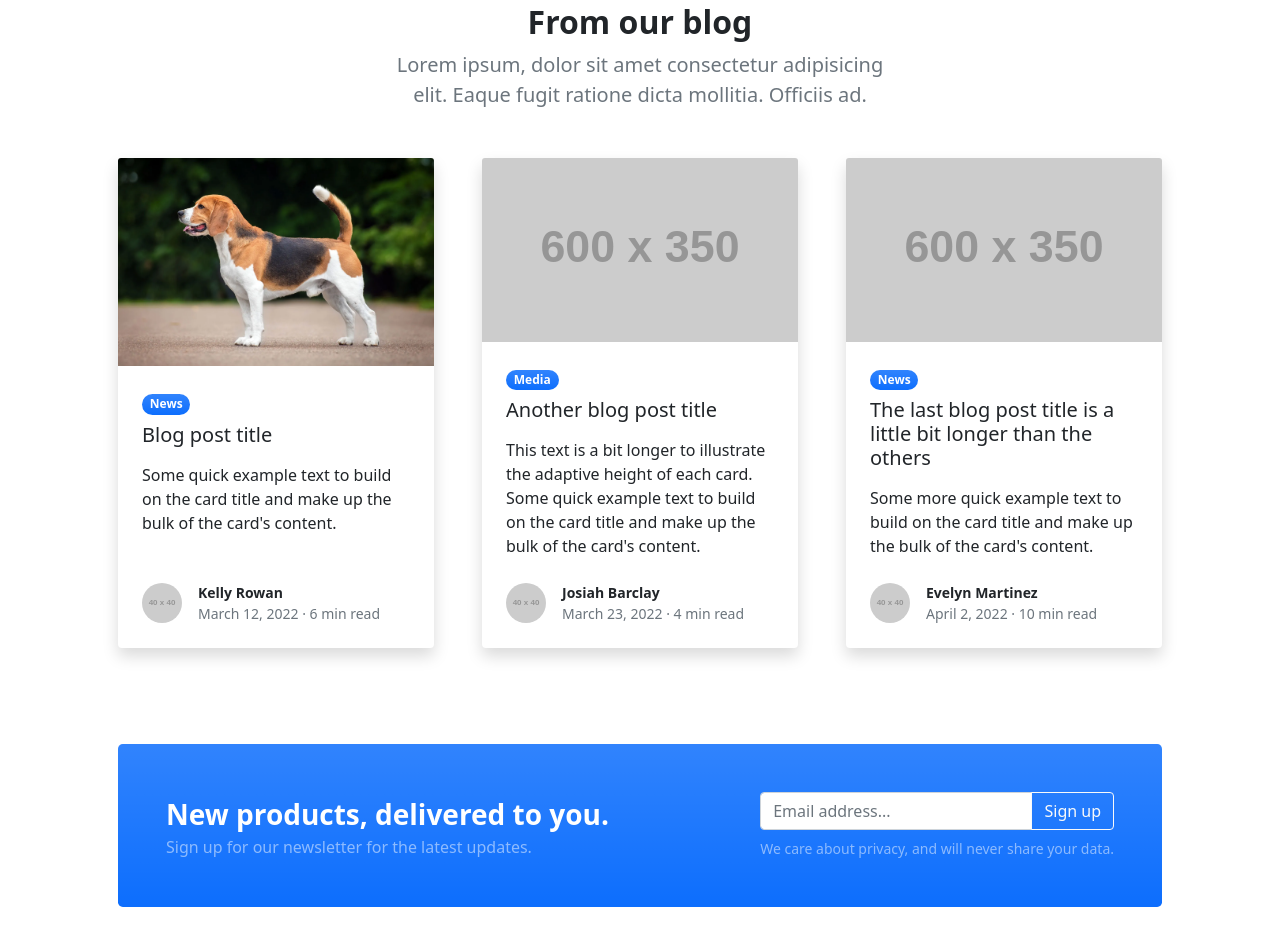
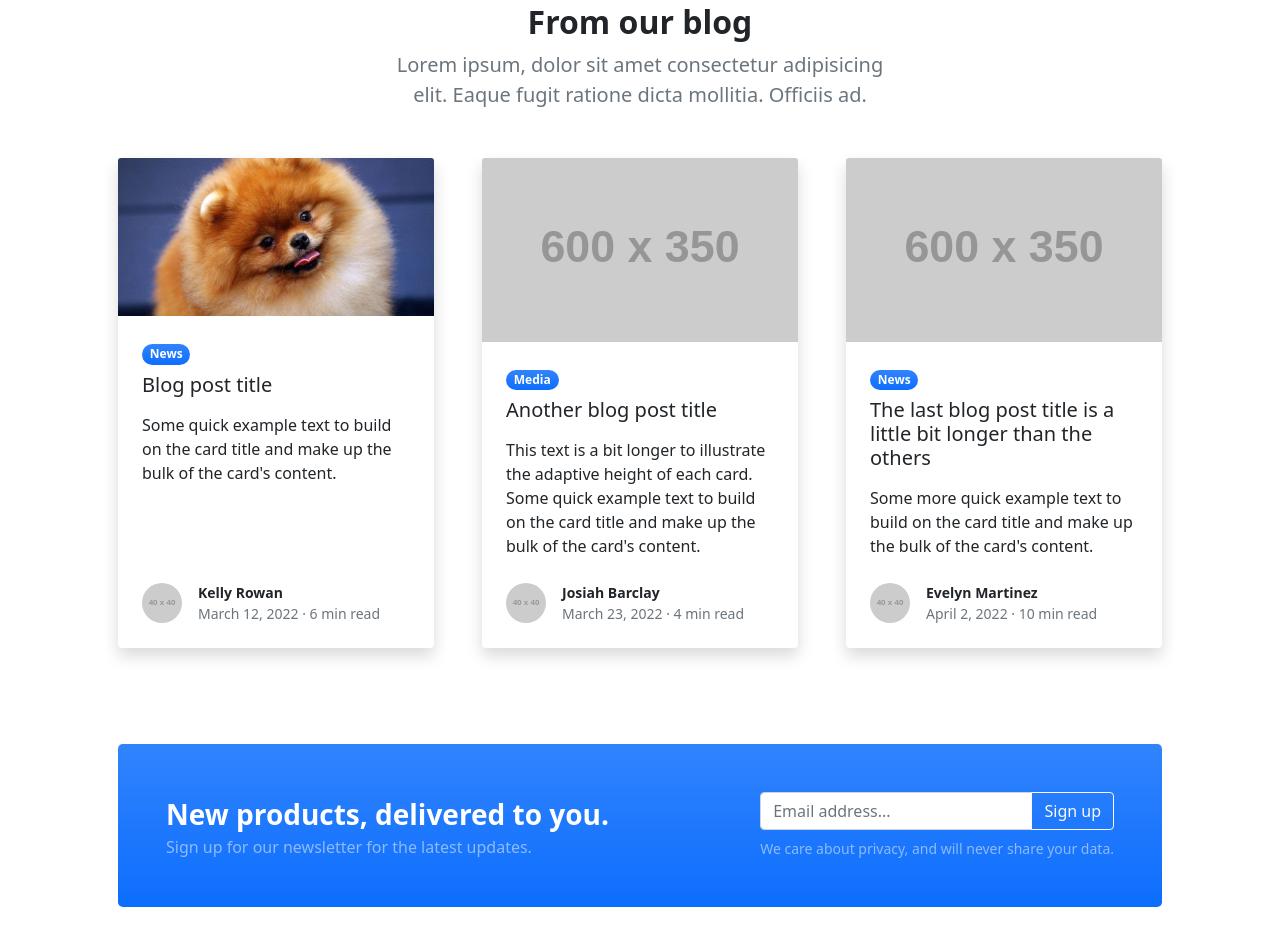
Before and after one commit to gentle-shao/my-first-website, a plain HTML site: page index.html in a window 1280 px wide. Shown: the part 1588-2534 px from the top of the page. Drawn offline with nearby package versions, Linux system fonts and the light colour scheme; placeholder pictures from the web are drawn by us.

Commit message:
change image to dog2

```diff
--- a/index.html
+++ b/index.html
@@ -129,7 +129,7 @@
                     <div class="row gx-5">
                         <div class="col-lg-4 mb-5">
                             <div class="card h-100 shadow border-0">
-                                <img class="card-img-top" src="assets/dog-1.jpg" alt="..." />
+                                <img class="card-img-top" src="assets/dog-2.jpg" alt="..." />
                                 <div class="card-body p-4">
                                     <div class="badge bg-primary bg-gradient rounded-pill mb-2">News</div>
                                     <a class="text-decoration-none link-dark stretched-link" href="#!"><h5 class="card-title mb-3">Blog post title</h5></a>
```
Also changed, not shown: assets/dog-2.jpg (added).
